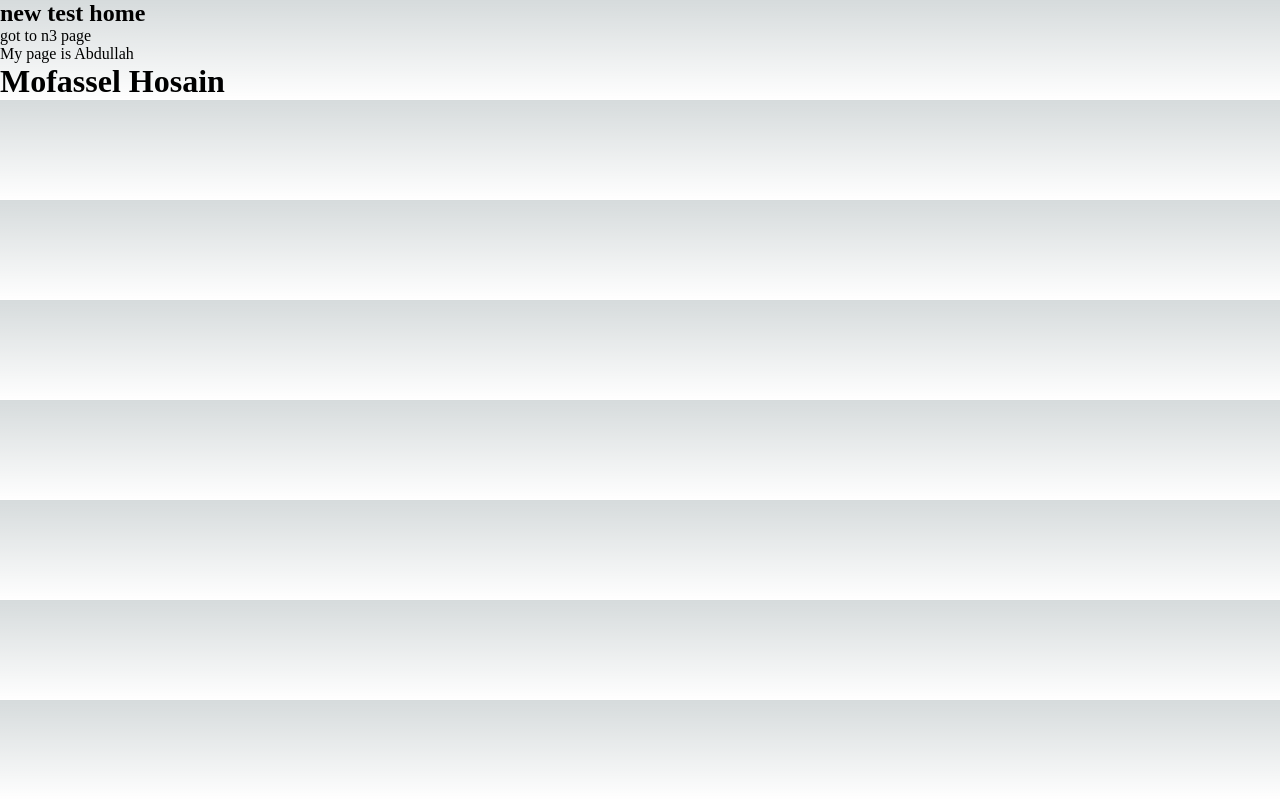
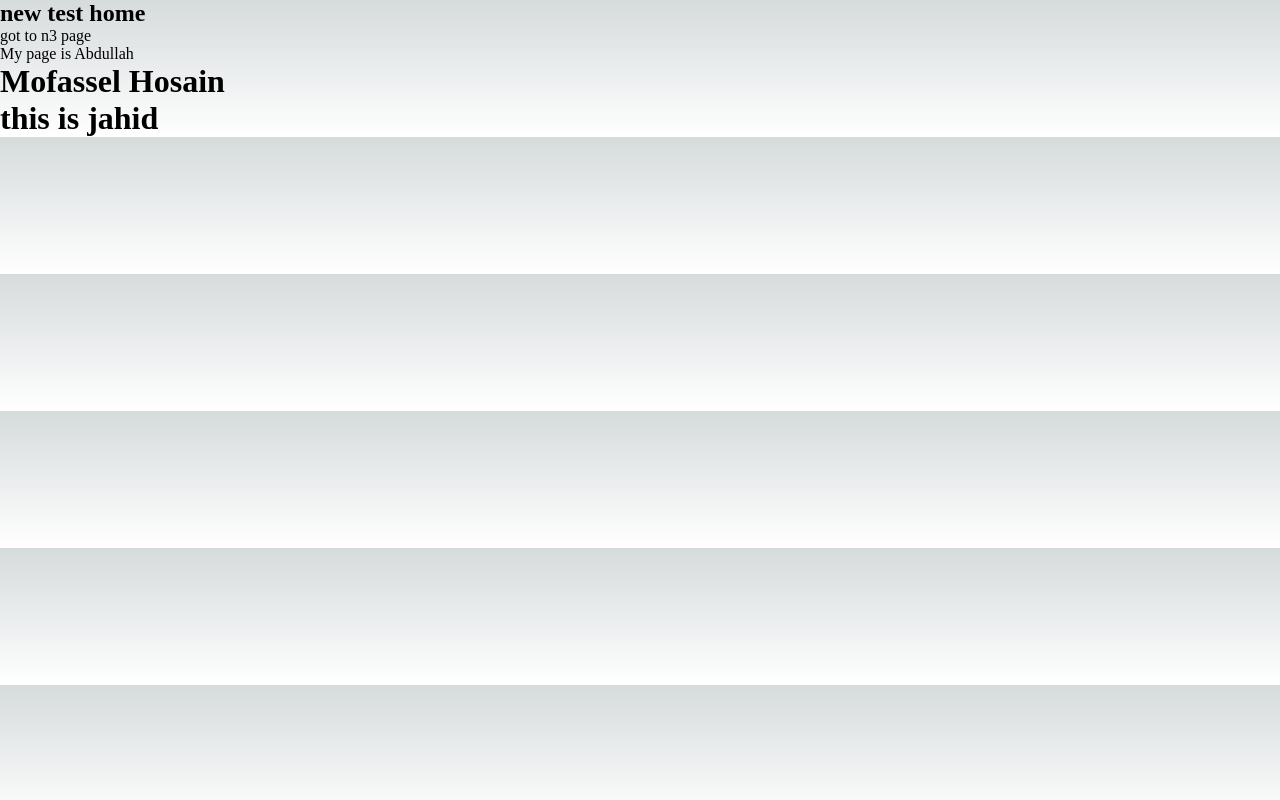
Before and after one commit to eashishir/Creative-Project-Manager, a Next.js app: page /new1 in a window 1280 px wide. Built offline with nearby package versions, Linux system fonts and the light colour scheme.

Commit message:
this is first

```diff
--- a/pages/new1/index.js
+++ b/pages/new1/index.js
@@ -17,6 +17,7 @@ const Home = () => {
             <p>My page is Abdullah</p>
             <div>
                 <h1>Mofassel Hosain</h1>
+                <h1>this is jahid</h1>
             </div>
         </div>
     );
```
